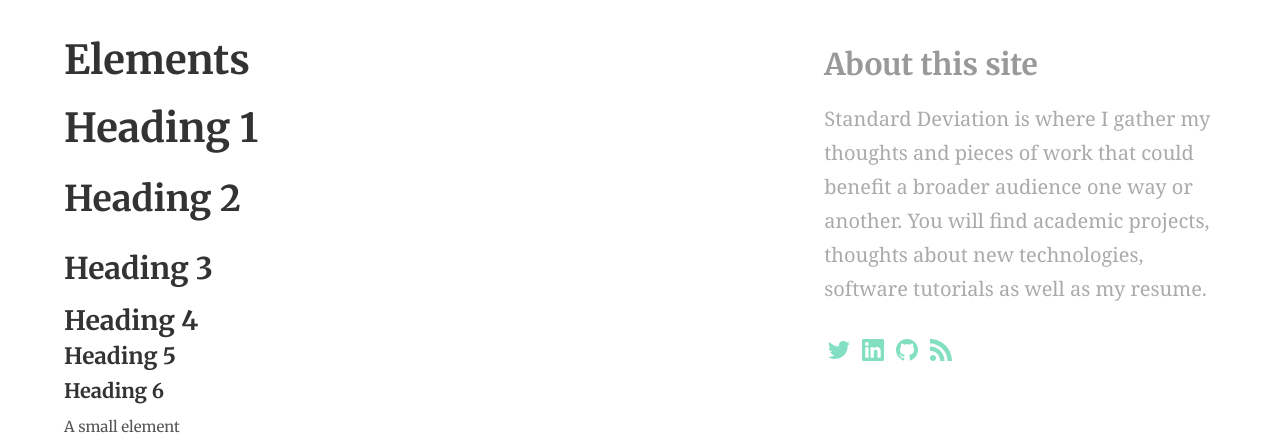
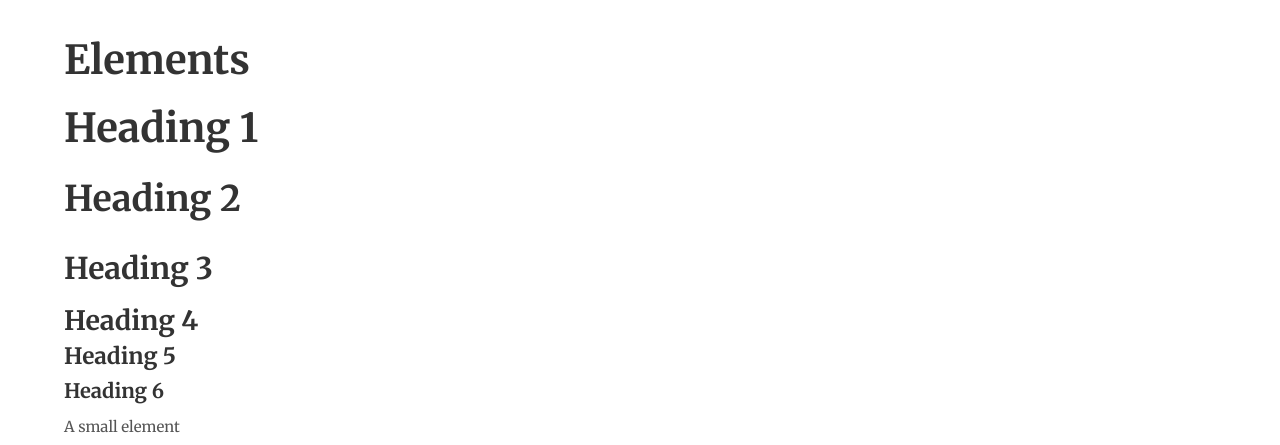
Before and after one commit to smamessier/blog-static, a plain HTML site: page elements/index.html in a window 1280 px wide. Shown: the part 383-828 px from the top of the page. Drawn offline with Linux system fonts and the light colour scheme.

Commit message:
Changed asid text

```diff
--- a/elements/index.html
+++ b/elements/index.html
@@ -301,44 +301,6 @@ applyToggle('.list--nav', '.button', 640)
 	<aside class="aside  typeset">
 
 
-    <section class="section  section--description">
-      <h3>About this site</h3>
-      <p>Standard Deviation is where I gather my thoughts and pieces of work that could benefit a broader audience one way or another. You will find academic projects, thoughts about new technologies, software tutorials as well as my resume.</p>
-      <nav class="nav  nav--social">
-
-
-    <a href="https://twitter.com/smamessier">
-      <svg class="icon  icon--twitter" role="img" aria-label="twitter icon"><title>twitter</title>
-<use xlink:href="#twitter"></use></svg>
-
-    </a>
-
-
-    <a href="https://www.linkedin.com/in/smamessier">
-      <svg class="icon  icon--linkedin" role="img" aria-label="linkedin icon"><title>linkedin</title>
-<use xlink:href="#linkedin"></use></svg>
-
-    </a>
-
-
-    <a href="https://github.com/smamessier">
-      <svg class="icon  icon--github" role="img" aria-label="github icon"><title>github</title>
-<use xlink:href="#github"></use></svg>
-
-    </a>
-
-
-    <a href="/feed.xml">
-      <svg class="icon  icon--rss" role="img" aria-label="rss icon"><title>rss</title>
-<use xlink:href="#rss"></use></svg>
-
-    </a>
-
-</nav>
-
-    </section>
-
-
 
 </aside>
 
```
Also changed, not shown: feed.xml (+1 -1 lines), index.html (+1 -1 lines).
